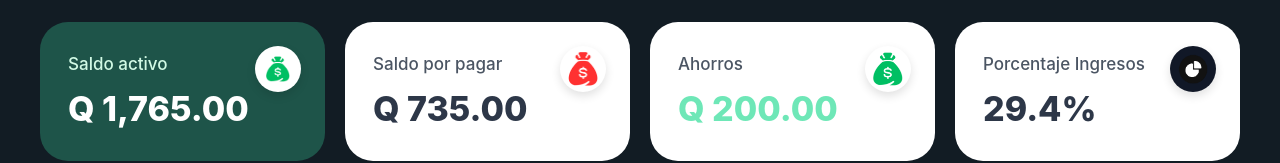
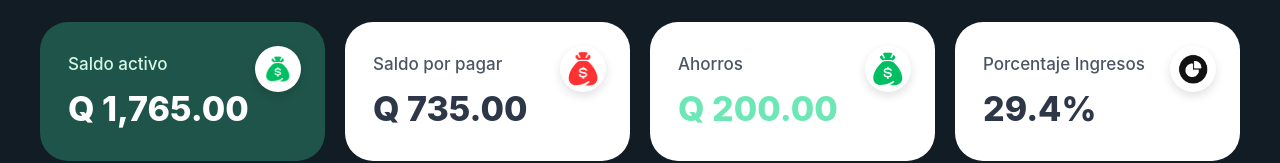
Before and after one commit to achacon-2025216/gestion_gastos_0.1, an Angular app in the folder front/: page /inicio-gastos in a window 1280 px wide. Shown: the part 268-431 px from the top of the page. Built offline with nearby package versions, Linux system fonts and the light colour scheme; sample sign-in values are in the browser's storage.

Commit message:
feat: Se cambio el dashboard

```diff
--- a/front/src/app/componentes/inicio-gastos/inicio-gastos.css
+++ b/front/src/app/componentes/inicio-gastos/inicio-gastos.css
@@ -371,7 +371,6 @@ summary.select-menu::marker {
 
 /* Los íconos ahora son imágenes PNG con su color propio, ya no se rellena el círculo al hacer hover */
 
-.card-icon-badge.dark-bg { background: #111827; }
 
 .card-icon-badge svg {
   width: 22px;
```
